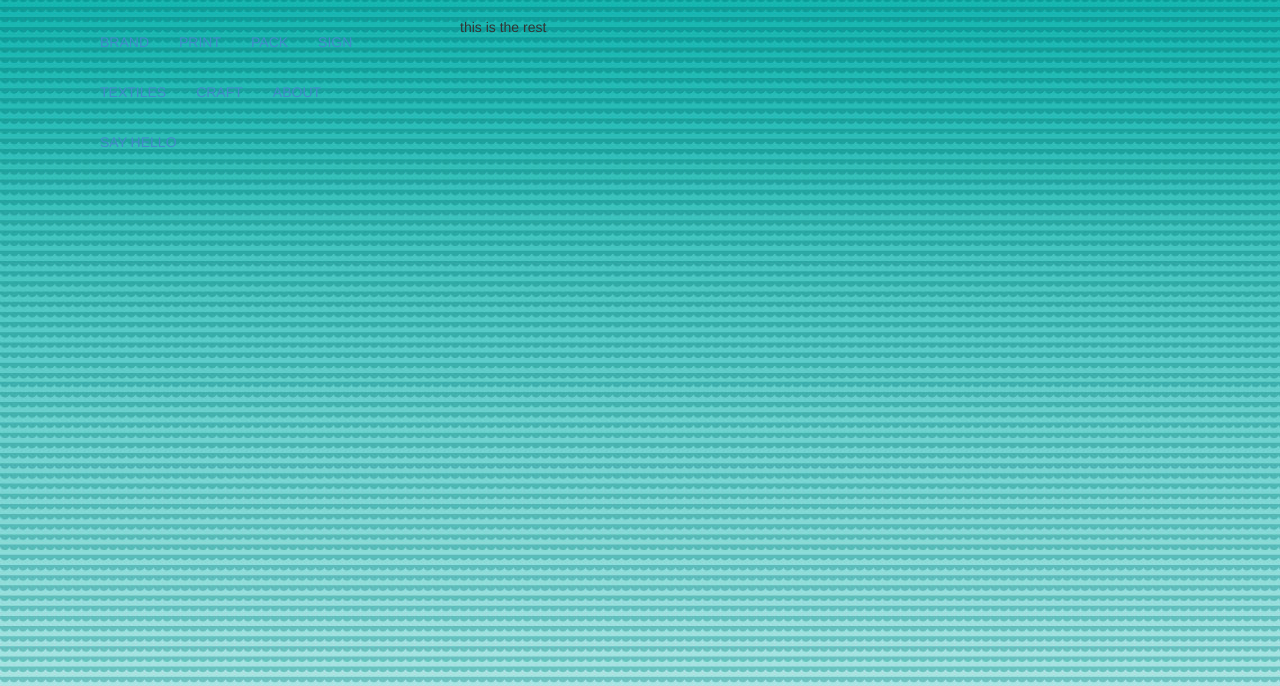
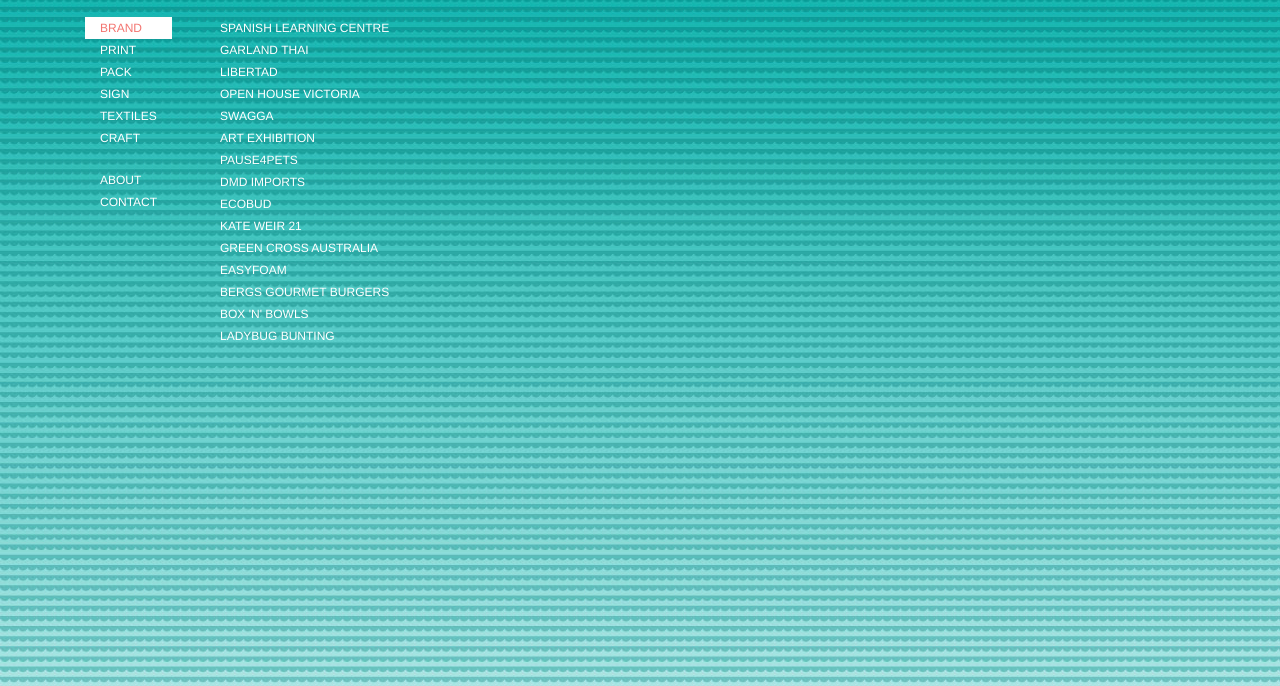
Before and after one commit to edenduthie/kim-vu, a plain HTML site: page kim-vu/index.html in a window 1280 px wide. Shown: the part 114-800 px from the top of the page. Drawn offline with Linux system fonts and the light colour scheme.

Commit message:
Finished homepage

```diff
--- a/custom-bootstrap/other.less
+++ b/custom-bootstrap/other.less
@@ -0,0 +1,24 @@
+.navbar-nav > li {
+    float: none;
+}
+
+.navbar-nav > li.gap {
+    margin-top: 20px;
+}
+
+.navbar-nav > li > a {
+     padding-top : 1px;
+     padding-bottom: 1px;
+     font-size: @font-size-small;
+ }
+
+.home .nav li a {
+	color: #fff;
+}
+
+.home .nav li a:hover,
+.home .nav li a:focus,
+.home .nav li.active a {
+    color: @brand-pink;
+    background-color: #fff;
+}
--- a/custom-bootstrap/variables.less
+++ b/custom-bootstrap/variables.less
@@ -18,11 +18,13 @@
 // Brand colors
 // -------------------------
 
-@brand-primary:         #428bca;
+@brand-primary:         rgb(0,175,169);
 @brand-success:         #5cb85c;
 @brand-warning:         #f0ad4e;
 @brand-danger:          #d9534f;
 @brand-info:            #5bc0de;
+
+@brand-pink:			#f37571;
 
 // Scaffolding
 // -------------------------
--- a/kim-vu/index.html
+++ b/kim-vu/index.html
@@ -33,8 +33,9 @@
 			</div>
 			<div class="row">
 				<div class="col-md-4">
-					<!-- Collect the nav links, forms, and other content for toggling -->
 					<div class="collapse navbar-collapse navbar-ex1-collapse">
+					    <div class="row">
+					    <div class="col-md-4">
 						<ul class="nav navbar-nav">
 							<li class="active"><a href="#">BRAND</a></li>
 							<li><a href="#">PRINT</a></li>
@@ -42,14 +43,33 @@
 							<li><a href="#">SIGN</a></li>
 							<li><a href="#">TEXTILES</a></li>
 							<li><a href="#">CRAFT</a></li>
-							<li><a href="#">ABOUT</a></li>
-							<li><a href="#">SAY HELLO</a></li>
+							<li class="gap"><a href="#">ABOUT</a></li>
+							<li><a href="#">CONTACT</a></li>
 						</ul>
+						</div>
+						<div class="col-md-8">
+						<ul class="nav navbar-nav">
+							<li><a href="#">SPANISH LEARNING CENTRE</a></li>
+							<li><a href="#">GARLAND THAI</a></li>
+							<li><a href="#">LIBERTAD</a></li>
+							<li><a href="#">OPEN HOUSE VICTORIA</a></li>
+							<li><a href="#">SWAGGA</a></li>
+							<li><a href="#">ART EXHIBITION</a></li>
+							<li><a href="#">PAUSE4PETS</a></li>
+							<li><a href="#">DMD IMPORTS</a></li>
+							<li><a href="#">ECOBUD</a></li>
+							<li><a href="#">KATE WEIR 21</a></li>
+							<li><a href="#">GREEN CROSS AUSTRALIA</a></li>
+							<li><a href="#">EASYFOAM</a></li>
+							<li><a href="#">BERGS GOURMET BURGERS</a></li>
+							<li><a href="#">BOX 'N' BOWLS</a></li>
+							<li><a href="#">LADYBUG BUNTING</a></li>
+						</ul>
+						</div>
+						</div>
 					</div>
-					<!-- /.navbar-collapse -->
 				</div>
 				<div class="col-md-8">
-			        this is the rest
 				</div>
 			</div>
 		</div>
```
Also changed, not shown: custom-bootstrap/bootstrap.css, kim-vu/css/bootstrap.css.
